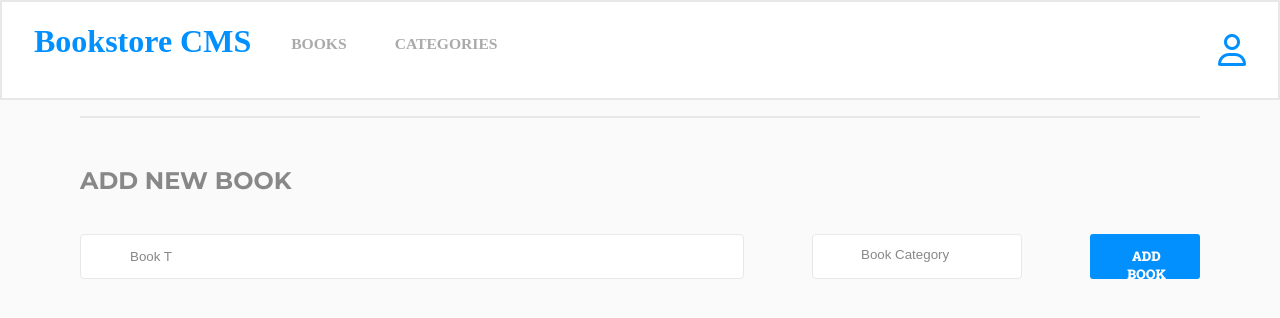
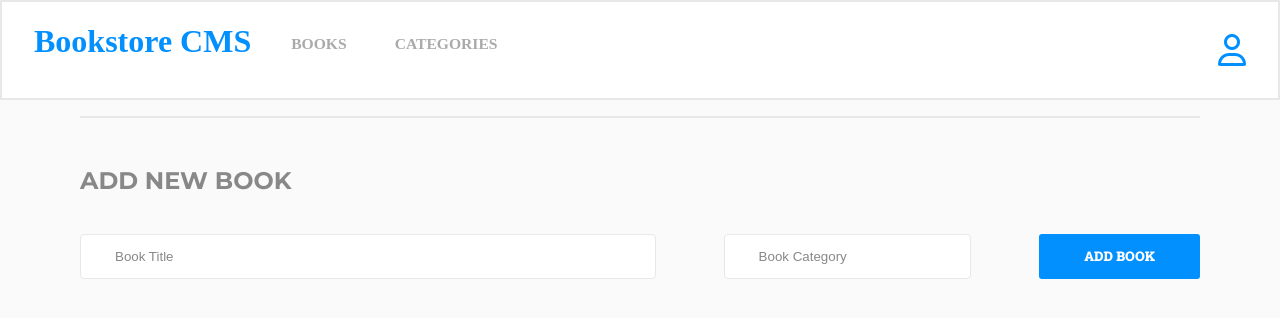
Before and after one commit to jonathastavares/bookstore, a React (Create React App) app: page / in a window 1280 px wide. Shown: the top 318 px of the page. Built offline with nearby package versions, Linux system fonts and the light colour scheme.

Commit message:
Make form inputs resizable

```diff
--- a/src/components/forms/form.module.css
+++ b/src/components/forms/form.module.css
@@ -30,7 +30,6 @@
   width: 41.5rem;
   height: 2.813rem;
   margin: 1.188rem 2.125rem 0 0;
-  padding: 0.813rem 35.688rem 0.813rem 1.063rem;
   border-radius: 4px;
   border: solid 1px #e8e8e8;
   background-color: #fff;
@@ -51,7 +50,6 @@
   width: 17.813rem;
   height: 2.813rem;
   margin: 1.188rem 2.125rem 0;
-  padding: 0.375rem 0.938rem 0.563rem 1rem;
   border-radius: 4px;
   border: solid 1px #e8e8e8;
   background-color: #fff;
@@ -72,7 +70,6 @@
   width: 11.5rem;
   height: 2.813rem;
   margin: 1.188rem 0 0 2.125rem;
-  padding: 0.801rem 1.188rem 0.886rem 1.375rem;
   border-radius: 3px;
   background-color: #0290ff;
   color: #fff;
```
